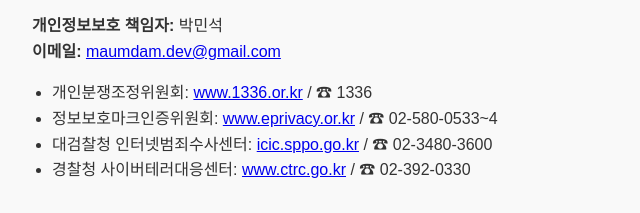
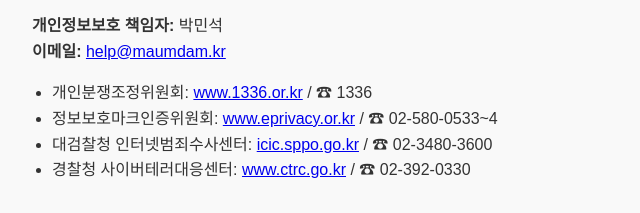
Before and after one commit to MSPARKK/maumdam-web, a plain HTML site: page privacy.html in a window 1280 px wide. Shown: the part 1970-2183 px from the top of the page, 208-848 px from the left. Drawn offline with Linux system fonts and the light colour scheme.

Commit message:
Update privacy.html

```diff
--- a/privacy.html
+++ b/privacy.html
@@ -101,7 +101,7 @@
   <h2>■ 개인정보에 관한 민원서비스</h2>
   <p>개인정보침해에 대한 신고나 상담이 필요하신 경우 아래로 문의하시기 바랍니다.</p>
   <p><strong>개인정보보호 책임자:</strong> 박민석<br>
-  <strong>이메일:</strong> <a href="mailto:maumdam.dev@gmail.com">maumdam.dev@gmail.com</a></p>
+  <strong>이메일:</strong> <a href="mailto:maumdam.dev@gmail.com">help@maumdam.kr</a></p>
 
   <ul>
     <li>개인분쟁조정위원회: <a href="http://www.1336.or.kr" target="_blank">www.1336.or.kr</a> / ☎ 1336</li>
```
